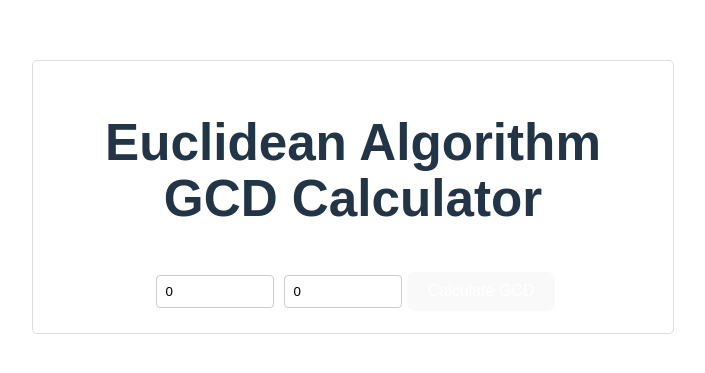
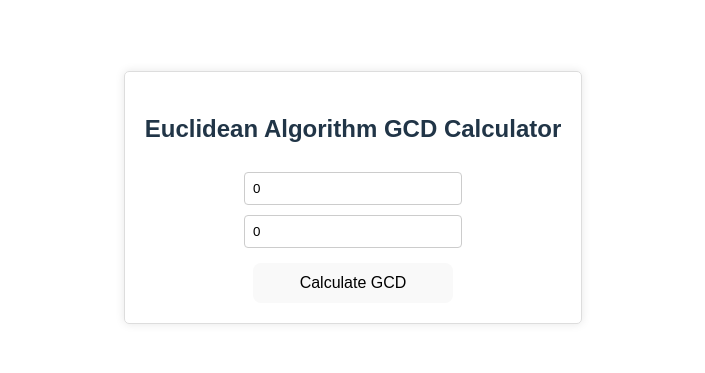
Before and after one commit to Adjanour/my-gcd-app, a React (Vite) app: page / in a window 1280 px wide. Shown: the part 203-576 px from the top of the page, without its empty margins (287-992 px from the left). Built offline with nearby package versions, Linux system fonts and the light colour scheme.

Commit message:
Update App.tsx and StepDisplay.tsx components

```diff
--- a/src/App.css
+++ b/src/App.css
@@ -1,53 +1,10 @@
 #root {
-  max-width: 1280px;
+  max-width: 100%;
   margin: 0 auto;
   padding: 2rem;
   text-align: center;
 }
 
-.logo {
-  height: 6em;
-  padding: 1.5em;
-  will-change: filter;
-  transition: filter 300ms;
-}
-.logo:hover {
-  filter: drop-shadow(0 0 2em #646cffaa);
-}
-.logo.react:hover {
-  filter: drop-shadow(0 0 2em #61dafbaa);
-}
-
-@keyframes logo-spin {
-  from {
-    transform: rotate(0deg);
-  }
-  to {
-    transform: rotate(360deg);
-  }
-}
-
-@media (prefers-reduced-motion: no-preference) {
-  a:nth-of-type(2) .logo {
-    animation: logo-spin infinite 20s linear;
-  }
-}
-
-.card {
-  padding: 2em;
-}
-
-.read-the-docs {
-  color: #888;
-}
-
-.container {
-  max-width: 600px;
-  margin: 0 auto;
-  padding: 20px;
-}
-
-/* Add more styles to customize layout and appearance */
 .container {
   max-width: 600px;
   margin: 20px auto;
@@ -55,6 +12,7 @@
   font-family: Arial, sans-serif;
   border: 1px solid #ddd;
   border-radius: 5px;
+  box-shadow: 0 0 10px rgba(0, 0, 0, 0.1);
 }
 
 h1, h2 {
@@ -62,7 +20,7 @@ h1, h2 {
 }
 
 input[type="number"] {
-  width: 100px;
+  width: 200px;
   padding: 8px;
   margin: 5px;
   border: 1px solid #ccc;
@@ -71,8 +29,9 @@ input[type="number"] {
 
 button {
   padding: 10px 20px;
-  background-color: #4CAF50;
-  color: white;
+  width: 200px;
+  background-color: #d4d4d4;
+  color: black;
   border: none;
   border-radius: 4px;
   cursor: pointer;
@@ -90,3 +49,7 @@ td, th {
   padding: 8px;
   text-align: center;
 }
+
+p {
+  margin-top: 20px;
+}
--- a/src/App.tsx
+++ b/src/App.tsx
@@ -1,14 +1,14 @@
 import React from 'react';
-import GCDCalculator from './components/GCDCalculator'; // Assuming your components are in a 'components' folder
-import './App.css'; // Add your styling file
+import GCDCalculator from './components/GCDCalculator';
+import './App.css';
+import StepDisplay from './components/StepDisplay';
 
 const App: React.FC = () => {
   return (
-    <div className="container"> {/* Styling with Tailwind or your preferred method */}
+    <div className="container">
       <header>
-        <h1>Euclidean Algorithm GCD Calculator</h1>
+        <h2>Euclidean Algorithm GCD Calculator</h2>
       </header>
-
       <main>
         <GCDCalculator />
       </main>
--- a/src/components/GCDCalculator.tsx
+++ b/src/components/GCDCalculator.tsx
@@ -1,16 +1,15 @@
-import React, { useState } from 'react';
+import React, { useState } from "react";
+import StepDisplay from "./StepDisplay";
 
-interface GCDCalculatorProps { }
-
-
-
-// ... (interface GCDCalculatorProps remains the same)
+interface GCDCalculatorProps {}
 
 const GCDCalculator: React.FC<GCDCalculatorProps> = () => {
   const [number1, setNumber1] = useState<number>(0);
   const [number2, setNumber2] = useState<number>(0);
   const [gcd, setGcd] = useState<number | null>(null);
-    const [steps, setSteps] = useState<Array<{ a: number, b: number, q: number, r: number }>>([]);
+  const [steps, setSteps] = useState<
+    Array<{ a: number; b: number; q: number; r: number }>
+  >([]);
 
   const calculateGCD = () => {
     let a = number1;
@@ -31,18 +30,27 @@ const GCDCalculator: React.FC<GCDCalculatorProps> = () => {
 
   return (
     <div>
+      <div>
         <input
           type="number"
           value={number1}
           onChange={(e) => setNumber1(parseInt(e.target.value, 10))}
         />
+      </div>
+      <div>
         <input
           type="number"
           value={number2}
           onChange={(e) => setNumber2(parseInt(e.target.value, 10))}
         />
+      </div>
       <button onClick={calculateGCD}>Calculate GCD</button>
       {gcd !== null && <p>The GCD is: {gcd}</p>}
+      {/* {
+        steps.map((step, index) => (
+          <StepDisplay step={step} key={index} />
+        ))
+      } */}
       {steps.length > 0 && (
         <div>
           <h2>Calculation Steps</h2>
@@ -51,10 +59,10 @@ const GCDCalculator: React.FC<GCDCalculatorProps> = () => {
               <table>
                 <thead>
                   <tr>
-                    <th>a</th>
-                    <th>b</th>
-                    <th>q</th>
-                    <th>r</th>
+                    <th>Num1</th>
+                    <th>Num2</th>
+                    <th>Quotient</th>
+                    <th>Rem</th>
                   </tr>
                 </thead>
                 <tbody>
@@ -70,7 +78,6 @@ const GCDCalculator: React.FC<GCDCalculatorProps> = () => {
               </table>
             </div>
           )}
-{/* Table for displaying steps */}
         </div>
       )}
     </div>
```
Also changed, not shown: src/components/StepDisplay.tsx (+12 -0 lines). Lines whose indentation alone changed are shown as unchanged.
